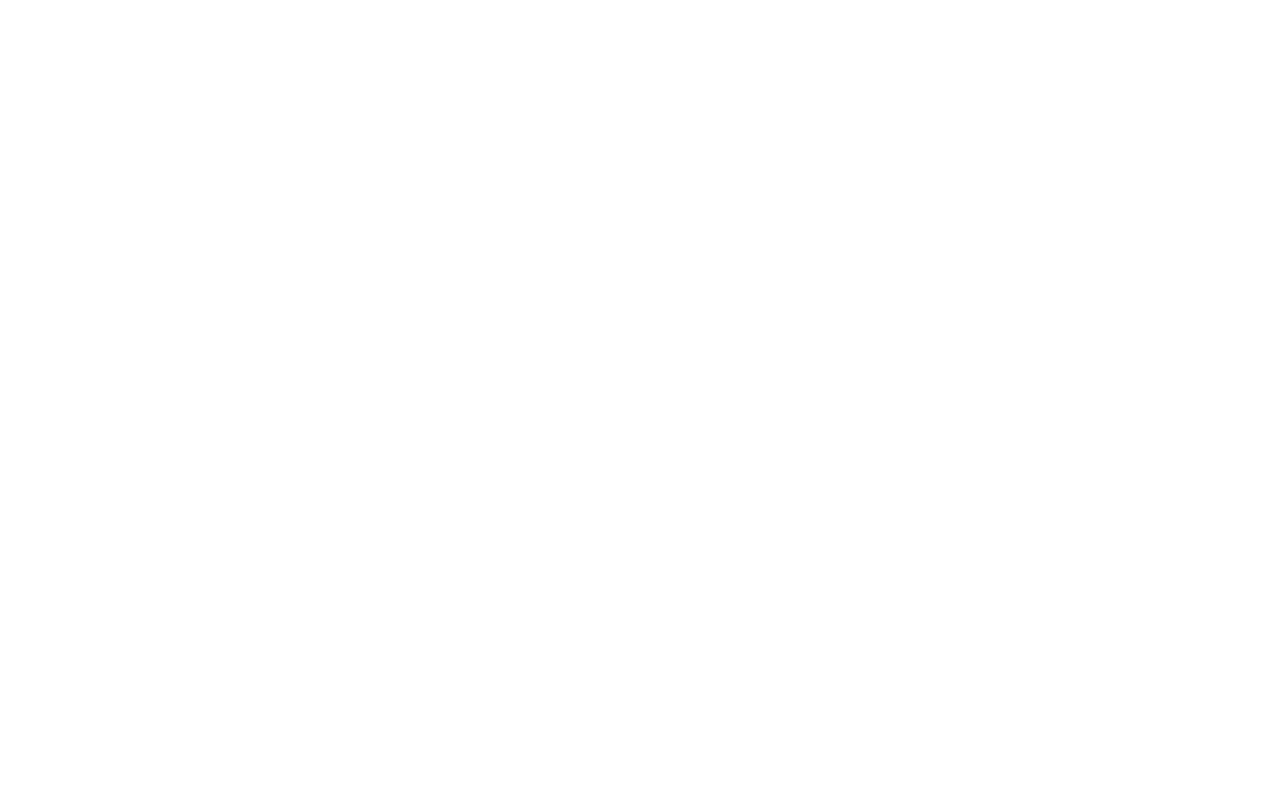
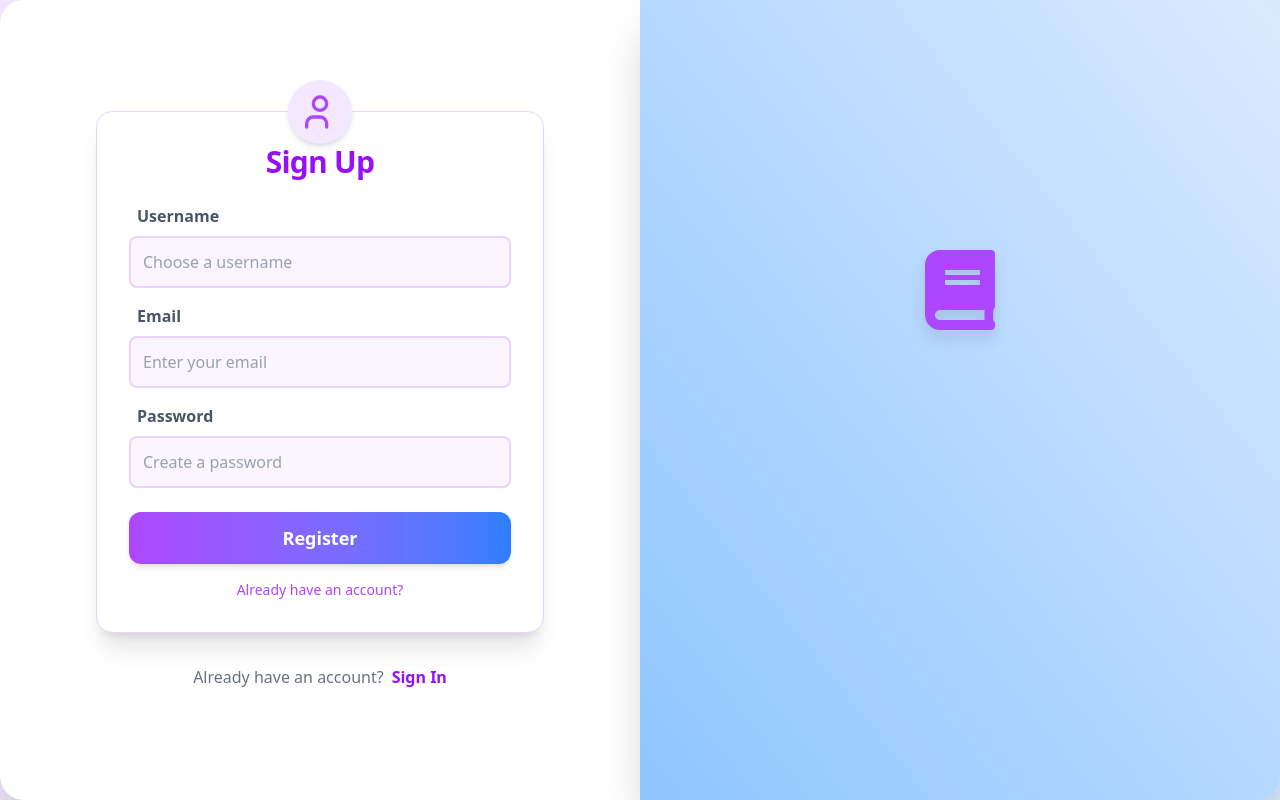
Before and after one commit to hari-dev-003/Learn_Mode, a React (Vite) app in the folder frontend/: page /register in a window 1280 px wide. Before the commit this address had no page. Built offline with nearby package versions, Linux system fonts and the light colour scheme.

Commit message:
feat: Add registration functionality with new Register component and page; enhance LoginPage design

```diff
--- a/frontend/package.json
+++ b/frontend/package.json
@@ -11,8 +11,10 @@
   },
   "dependencies": {
     "@tailwindcss/vite": "^4.1.10",
+    "lucide": "^0.523.0",
     "react": "^19.1.0",
     "react-dom": "^19.1.0",
+    "react-icons": "^5.5.0",
     "react-router": "^7.6.2",
     "react-router-dom": "^7.6.2",
     "tailwindcss": "^4.1.10"
--- a/frontend/src/App.jsx
+++ b/frontend/src/App.jsx
@@ -2,6 +2,7 @@
 import HomePage from './pages/HomePage';
 import CoursePage from './pages/CoursePage';
 import { Routes, Route } from 'react-router-dom';
+import RegisterPage from './pages/RegisterPage';
 
 
 function App() {
@@ -11,6 +12,7 @@
     <Routes>
     <Route path="/" element={<HomePage/>}/>
     <Route path="/login" element={<LoginPage/>}/>
+    <Route path="/register" element={<RegisterPage/>}/>
     <Route path="/courses" element={<CoursePage/>}/>
     </Routes>
     </>
--- a/frontend/src/components/Login.jsx
+++ b/frontend/src/components/Login.jsx
@@ -1,33 +1,39 @@
 function Login() {
   return (
     <>
-          <form className="flex flex-col max-w-md  mx-auto mt-10 mb-5 p-10 ">
-              <h2 className="text-2xl font-bold mb-4 text-center">Login</h2>
-              <div className="flex flex-col w-full m-2">
+      <form className="flex flex-col max-w-md w-full mx-auto p-8 bg-white bg-opacity-80 rounded-2xl shadow-xl border border-blue-100 relative animate-fade-in">
+        <div className="absolute -top-8 left-1/2 -translate-x-1/2 bg-blue-100 rounded-full p-3 shadow-md">
+          <svg className="w-10 h-10 text-blue-500" fill="none" stroke="currentColor" strokeWidth="2" viewBox="0 0 24 24"><path strokeLinecap="round" strokeLinejoin="round" d="M16 21v-2a4 4 0 00-4-4H8a4 4 0 00-4 4v2" /><circle cx="12" cy="7" r="4" /></svg>
+        </div>
+        <h2 className="text-3xl font-extrabold mb-6 text-center text-blue-600 tracking-tight">Sign In</h2>
+        <div className="flex flex-col w-full mb-4">
+          <label className="text-gray-600 font-semibold mb-2 ml-2" htmlFor="username">Username</label>
           <input
+            id="username"
             type="text"
-                      placeholder="Username"
-                      className="border p-2 rounded mt-2 m-4 w-full"
+            placeholder="Enter your username"
+            className="border-2 border-blue-200 focus:border-blue-400 focus:ring-2 focus:ring-blue-100 p-3 rounded-lg transition-all duration-200 outline-none bg-blue-50 placeholder-gray-400"
           />
         </div>
-              <div className="flex flex-col w-full m-2">
+        <div className="flex flex-col w-full mb-6">
+          <label className="text-gray-600 font-semibold mb-2 ml-2" htmlFor="password">Password</label>
           <input
+            id="password"
             type="password"
-                      placeholder="Password"
-                      className="border p-2 rounded mt-2 m-4 w-full"
+            placeholder="Enter your password"
+            className="border-2 border-blue-200 focus:border-blue-400 focus:ring-2 focus:ring-blue-100 p-3 rounded-lg transition-all duration-200 outline-none bg-blue-50 placeholder-gray-400"
           />
         </div>
-              <div className="flex flex-col w-full m-1">
         <button
           type="submit"
-                      className="bg-blue-500 text-white py-2 p-2  rounded-full mx-5 mb-4  w-full hover:bg-blue-600 transition-colors duration-200"
+          className="bg-gradient-to-r from-blue-500 to-purple-500 text-white py-3 rounded-xl font-bold text-lg shadow-md hover:from-blue-600 hover:to-purple-600 transition-all duration-200 mb-2"
         >
           Login
         </button>
-              </div>
+        <a href="#" className="text-blue-500 text-sm text-center hover:underline mt-2">Forgot password?</a>
       </form>
     </>
-   )
+  );
 }
 
 export default Login;
--- /dev/null
+++ b/frontend/src/components/Register.jsx
@@ -0,0 +1,48 @@
+function Register() {
+  return (
+    <>
+      <form className="flex flex-col max-w-md w-full mx-auto p-8 bg-white bg-opacity-80 rounded-2xl shadow-xl border border-purple-200 relative animate-fade-in">
+        <div className="absolute -top-8 left-1/2 -translate-x-1/2 bg-purple-100 rounded-full p-3 shadow-md">
+          <svg className="w-10 h-10 text-purple-500" fill="none" stroke="currentColor" strokeWidth="2" viewBox="0 0 24 24"><path strokeLinecap="round" strokeLinejoin="round" d="M16 21v-2a4 4 0 00-4-4H8a4 4 0 00-4 4v2" /><circle cx="12" cy="7" r="4" /></svg>
+        </div>
+        <h2 className="text-3xl font-extrabold mb-6 text-center text-purple-600 tracking-tight">Sign Up</h2>
+        <div className="flex flex-col w-full mb-4">
+          <label className="text-gray-600 font-semibold mb-2 ml-2" htmlFor="username">Username</label>
+          <input
+            id="username"
+            type="text"
+            placeholder="Choose a username"
+            className="border-2 border-purple-200 focus:border-purple-400 focus:ring-2 focus:ring-purple-100 p-3 rounded-lg transition-all duration-200 outline-none bg-purple-50 placeholder-gray-400"
+          />
+        </div>
+        <div className="flex flex-col w-full mb-4">
+          <label className="text-gray-600 font-semibold mb-2 ml-2" htmlFor="email">Email</label>
+          <input
+            id="email"
+            type="email"
+            placeholder="Enter your email"
+            className="border-2 border-purple-200 focus:border-purple-400 focus:ring-2 focus:ring-purple-100 p-3 rounded-lg transition-all duration-200 outline-none bg-purple-50 placeholder-gray-400"
+          />
+        </div>
+        <div className="flex flex-col w-full mb-6">
+          <label className="text-gray-600 font-semibold mb-2 ml-2" htmlFor="password">Password</label>
+          <input
+            id="password"
+            type="password"
+            placeholder="Create a password"
+            className="border-2 border-purple-200 focus:border-purple-400 focus:ring-2 focus:ring-purple-100 p-3 rounded-lg transition-all duration-200 outline-none bg-purple-50 placeholder-gray-400"
+          />
+        </div>
+        <button
+          type="submit"
+          className="bg-gradient-to-r from-purple-500 to-blue-500 text-white py-3 rounded-xl font-bold text-lg shadow-md hover:from-purple-600 hover:to-blue-600 transition-all duration-200 mb-2"
+        >
+          Register
+        </button>
+        <a href="#" className="text-purple-500 text-sm text-center hover:underline mt-2">Already have an account?</a>
+      </form>
+    </>
+  );
+}
+
+export default Register;
--- a/frontend/src/index.css
+++ b/frontend/src/index.css
@@ -1 +1,45 @@
-@import 'tailwindcss'
+@import 'tailwindcss';
+
+.animate-fade-in {
+  animation: fadeIn 1.2s ease;
+}
+
+.animate-slide-in {
+  animation: slideIn 1.2s cubic-bezier(.4,2,.6,1);
+}
+
+.animate-spin-slow {
+  animation: spin 6s linear infinite;
+}
+
+.animate-bounce-slow {
+  animation: bounce 3s infinite alternate;
+}
+
+.animate-bounce-slow2 {
+  animation: bounce2 4s infinite alternate;
+}
+
+@keyframes fadeIn {
+  from { opacity: 0; }
+  to { opacity: 1; }
+}
+
+@keyframes slideIn {
+  from { transform: translateY(-40px); opacity: 0; }
+  to { transform: translateY(0); opacity: 1; }
+}
+
+@keyframes spin {
+  100% { transform: rotate(360deg); }
+}
+
+@keyframes bounce {
+  0% { transform: translateY(0); }
+  100% { transform: translateY(30px); }
+}
+
+@keyframes bounce2 {
+  0% { transform: translateY(0); }
+  100% { transform: translateY(-20px); }
+}
--- a/frontend/src/pages/LoginPage.jsx
+++ b/frontend/src/pages/LoginPage.jsx
@@ -1,17 +1,33 @@
+
 import Login from '../components/Login';
-
+import { FaBook } from 'react-icons/fa';
 
 function LoginPage() {
-  // TODO: Login Page(AppName, Image, Login component)
+  // Enhanced: More attractive, animated, and modern look
   return (
-    <>
-      <div className="flex flex-col items-center justify-stretch h-screen bg-gray-100 border-gray-200   rounded-lg shadow-lg w-full max-w-xl">
-      <h1 className="text-3xl font-bold text-center mt-10 mb-20">Welcome to MyApp</h1>
-      <img src="https://picsum.photos/200/300" alt="App Logo" className="mb-6 rounded-lg shadow-md mt-10"/>
+    <div className="flex h-screen bg-gradient-to-r from-blue-100 to-purple-100 animate-fade-in">
+      {/* Left Side: Branding */}
+      <div className="hidden md:flex flex-col justify-center items-center w-1/2 gap-8 bg-gradient-to-bl from-teal-100 to-teal-300 bg-opacity-90 rounded-l-3xl shadow-2xl p-12 relative overflow-hidden">
+        <FaBook className="w-20 h-20 text-blue-500 mb-4 drop-shadow-xl z-10" />
+        <h1 className="text-6xl font-extrabold text-gray-800 mb-6 drop-shadow-lg tracking-tight animate-slide-in z-10">Welcome to <span className="text-blue-600">MyApp</span></h1>
+        <p className="text-xl text-gray-700 text-center max-w-md font-medium animate-fade-in delay-200 z-10">Your personalized learning platform.<br/>Sign in to continue your journey!</p>
       </div>
-        <Login/>
-    </>
-  )
+      {/* Right Side: Login Form */}
+      <div className="flex flex-col justify-center items-center w-full md:w-1/2 bg-white bg-opacity-95 rounded-r-3xl shadow-2xl p-10 relative animate-fade-in delay-100">
+        {/* Glassmorphism effect */}
+        <div className="absolute bg-white bg-opacity-40 backdrop-blur-md rounded-r-3xl -z-10" />
+        <Login />
+        <div className="mt-8 text-center">
+          <span className="text-gray-500">Don't have an account?</span>
+          <a href="#" className="text-blue-600 font-semibold ml-2 hover:underline transition-colors duration-200">Sign Up</a>
+        </div>
+      </div>
+      {/* Custom Animations */}
+      <style>{`
+
+      `}</style>
+    </div>
+  );
 }
 
 export default LoginPage;
--- /dev/null
+++ b/frontend/src/pages/RegisterPage.jsx
@@ -0,0 +1,29 @@
+
+import Register from '../components/Register';
+import { FaBook } from 'react-icons/fa';
+
+function RegisterPage() {
+  // Register page with form on the left, branding on the right
+  return (
+    <div className="flex h-screen bg-gradient-to-r from-purple-100 to-blue-100 animate-fade-in">
+      {/* Left Side: Register Form */}
+      <div className="flex flex-col justify-center items-center w-full md:w-1/2 bg-white bg-opacity-95 rounded-l-3xl shadow-2xl p-10 relative animate-fade-in delay-100">
+        {/* Glassmorphism effect */}
+        <div className="absolute inset-0 bg-white bg-opacity-40 backdrop-blur-md rounded-l-3xl -z-10" />
+        <Register />
+        <div className="mt-8 text-center">
+          <span className="text-gray-500">Already have an account?</span>
+          <a href="#" className="text-purple-600 font-semibold ml-2 hover:underline transition-colors duration-200">Sign In</a>
+        </div>
+      </div>
+      {/* Right Side: Branding */}
+      <div className="hidden md:flex flex-col justify-center items-center w-1/2 gap-8 bg-gradient-to-bl from-blue-100 to-blue-300 bg-opacity-90 rounded-r-3xl shadow-2xl p-12 relative overflow-hidden">
+        <FaBook className="w-20 h-20 text-purple-500 mb-4 drop-shadow-xl z-10" />
+        <h1 className="text-6xl font-extrabold text-gray-800 mb-6 drop-shadow-lg tracking-tight animate-slide-in z-10">Join <span className="text-purple-600">MyApp</span></h1>
+        <p className="text-xl text-gray-700 text-center max-w-md font-medium animate-fade-in delay-200 z-10">Create your account and start your personalized learning journey today!</p>
+      </div>
+    </div>
+  );
+}
+
+export default RegisterPage;
```
Also changed, not shown: 1 other file (tests, documents, lock files or other folders). Lines whose indentation alone changed are shown as unchanged.
